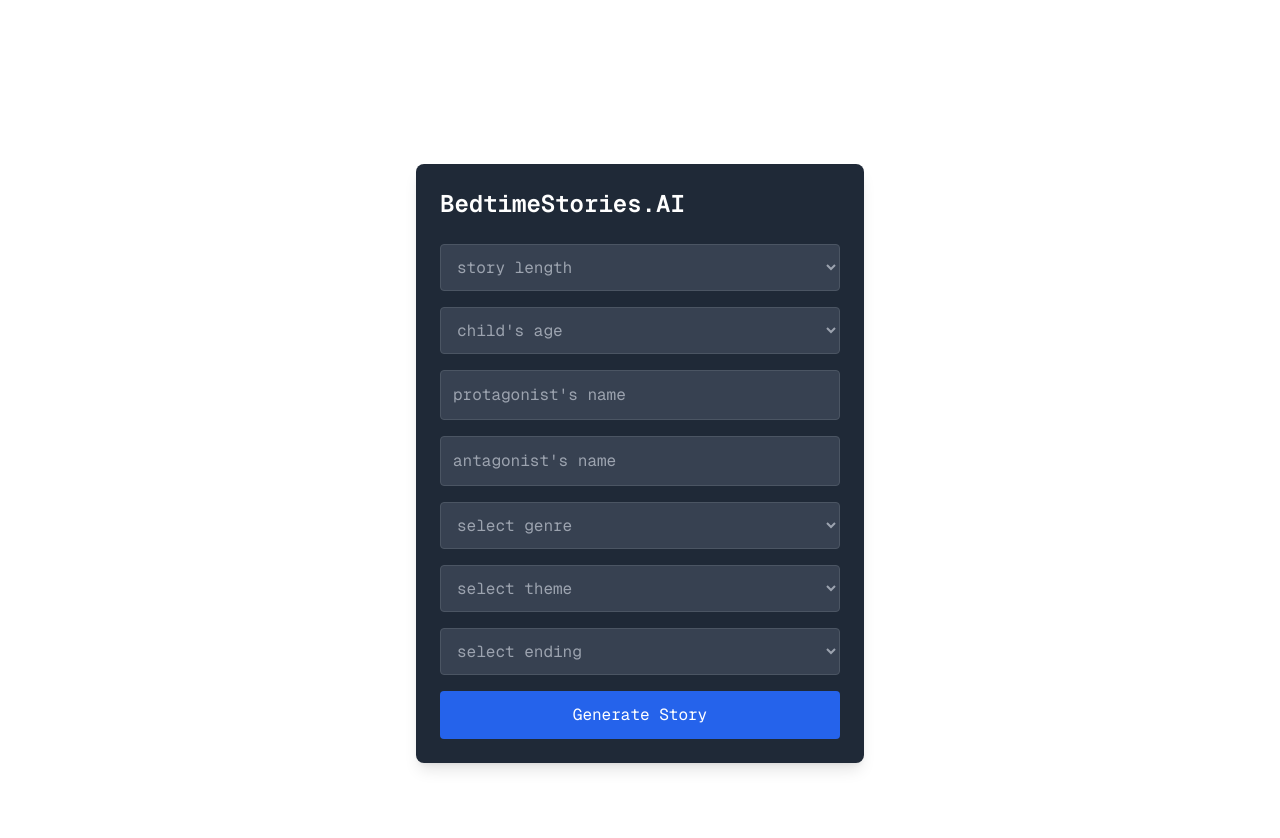
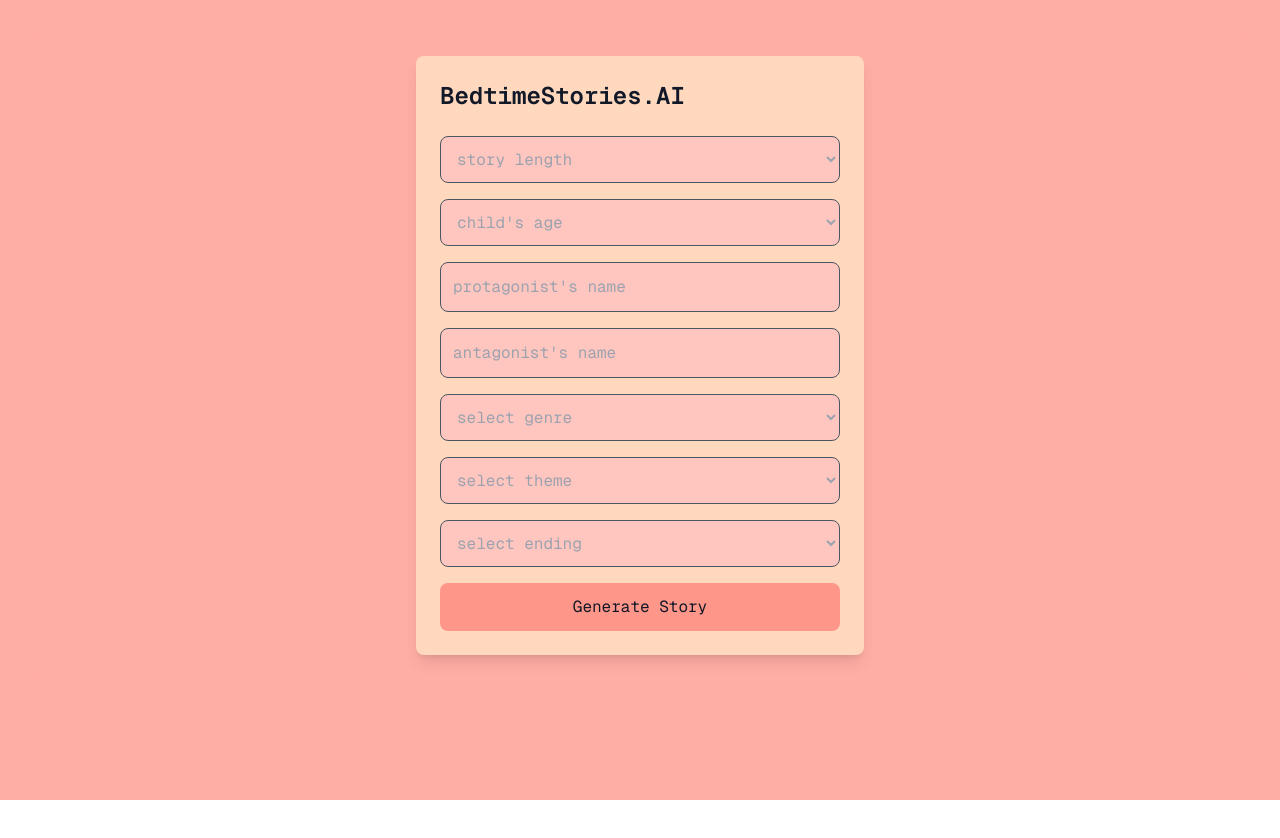
Before and after one commit to StevelandOH/bedtime-stories-ai, a Next.js app: page / in a window 1280 px wide. Shown: the top 838 px of the page. After the commit the page ends 800 px from the top, so only its background shows below. Built offline with nearby package versions, Linux system fonts and the light colour scheme.

Commit message:
Updated styles
Added a new hex color theme, not sure how I feel about it though:
        coralRed: "#FF968A"
        softPeach: "#FFAEA5"
        pastelPink: "#FFC5BF"
        lightBeige: "#FFD8BE"
        warmOrange: "#FFC8A2"

```diff
--- a/app/page.js
+++ b/app/page.js
@@ -2,8 +2,8 @@ import LandingPage from "./pages/LandingPage";
 
 export default function Home() {
   return (
-    <div className="grid grid-rows-[20px_1fr_20px] items-center justify-items-center min-h-screen p-8 pb-20 gap-16 sm:p-20 font-[family-name:var(--font-geist-sans)]">
-      <main className="flex flex-col gap-8 row-start-2 items-center sm:items-start">
+    <div className="p-8 bg-softPeach font-[family-name:var(--font-geist-sans)] min-h-screen">
+      <main className="shadow-neumorphism p-6 bg-softPeach rounded-lg">
         <LandingPage />
       </main>
       <footer
--- a/app/pages/GeneratedStory.js
+++ b/app/pages/GeneratedStory.js
@@ -1,6 +1,6 @@
 import Head from "next/head";
 
-const GeneratedStory = ({ story, onBack }) => {
+const GeneratedStory = ({ story, onBack, resubmit }) => {
   const extractTitleAndStory = (storyText) => {
     const lines = storyText.split("\n");
     const title = lines.find((line) => line.trim() !== "").trim();
@@ -27,21 +27,31 @@ const GeneratedStory = ({ story, onBack }) => {
           property="og:description"
           content={`Read the generated story titled "${title}" created with BedtimeStories.AI.`}
         />
-        <meta property="og:image" content="/path-to-your-image.png" />{" "}
-        {/* Update with your image path */}
+        <meta property="og:image" content="/path-to-your-image.png" />
         <meta name="twitter:card" content="summary_large_image" />
       </Head>
 
-      <div className="max-w-md mx-auto p-6 rounded-lg shadow-lg bg-gray-800 text-white">
+      <div className="max-w-md mx-auto p-6 rounded-lg shadow-lg bg-lightBeige text-gray-900">
         <h2 className="font-bold text-2xl mb-4">{title}</h2>
-        <p className="whitespace-pre-wrap text-gray-300">{extractedStory}</p>
+        <p className="whitespace-pre-wrap">{extractedStory}</p>
 
-        <button
-          onClick={() => onBack()}
-          className="mt-6 w-full p-3 bg-blue-600 text-white rounded hover:bg-blue-700 focus:outline-none focus:ring-4 focus:ring-blue-400 transition duration-300 transform hover:scale-105"
-        >
-          Back
-        </button>
+        <div className="flex justify-between mt-6 space-x-4">
+          {/* Back button */}
+          <button
+            onClick={() => onBack()}
+            className="w-full p-3 bg-coralRed rounded hover:bg-softPeach focus:outline-none focus:ring-4 focus:ring-softPeach transition duration-300 transform hover:scale-105"
+          >
+            back
+          </button>
+
+          {/* Refresh button */}
+          <button
+            onClick={(e) => resubmit(e)}
+            className="w-full p-3 bg-warmOrange  rounded hover:bg-lightBeige focus:outline-none focus:ring-4 focus:ring-lightBeige transition duration-300 transform hover:scale-105 flex items-center justify-center"
+          >
+            re-generate
+          </button>
+        </div>
       </div>
     </>
   );
--- a/app/pages/StoryForm.js
+++ b/app/pages/StoryForm.js
@@ -74,7 +74,13 @@ const StoryForm = () => {
 
   if (loading) return <Loading />;
   if (story)
-    return <GeneratedStory story={story} onBack={() => clearValues()} />;
+    return (
+      <GeneratedStory
+        story={story}
+        onBack={() => clearValues()}
+        resubmit={(e) => handleSubmit(e)}
+      />
+    );
 
   return (
     <>
@@ -96,14 +102,12 @@ const StoryForm = () => {
           property="og:description"
           content="Create personalized bedtime stories for kids using BedtimeStories.AI. Choose genre, theme, and characters for a unique adventure!"
         />
-        <meta property="og:image" content="/images/og-image.png" />{" "}
-        {/* Update with your image path */}
-        <meta property="og:url" content="https://your-domain.com" />{" "}
-        {/* Update with your domain */}
+        <meta property="og:image" content="/images/og-image.png" />
+        <meta property="og:url" content="https://your-domain.com" />
         <meta name="twitter:card" content="summary_large_image" />
       </Head>
 
-      <div className="max-w-md mx-auto p-6 rounded-lg shadow-lg bg-gray-800 text-white">
+      <div className="max-w-md mx-auto p-6 rounded-lg shadow-lg bg-lightBeige text-gray-900">
         {!loading && (
           <h1 className="font-bold text-2xl text-center sm:text-left mb-6 font-[family-name:var(--font-geist-mono)]">
             BedtimeStories.AI
@@ -112,15 +116,15 @@ const StoryForm = () => {
         {!loading && !story && (
           <form
             onSubmit={handleSubmit}
-            className="space-y-4 text-gray-300 font-[family-name:var(--font-geist-mono)]"
+            className="space-y-4 font-[family-name:var(--font-geist-mono)]"
           >
             <select
               value={storyLength}
               onChange={(e) => setStoryLength(e.target.value)}
               className={
-                age === ""
-                  ? "text-gray-400 w-full p-3 bg-gray-700 border border-gray-600 rounded focus:outline-none focus:ring-2 focus:ring-blue-400 transition duration-200"
-                  : "w-full p-3 bg-gray-700 border border-gray-600 rounded focus:outline-none focus:ring-2 focus:ring-blue-400 transition duration-200"
+                storyLength === ""
+                  ? "text-gray-400 w-full p-3 bg-pastelPink border border-gray-600 rounded-lg focus:outline-none focus:ring-2 focus:ring-softPeach transition duration-200"
+                  : "w-full p-3 bg-pastelPink border border-gray-600 rounded-lg focus:outline-none focus:ring-2 focus:ring-softPeach transition duration-200"
               }
               required
             >
@@ -133,13 +137,14 @@ const StoryForm = () => {
                 </option>
               ))}
             </select>
+
             <select
               value={age.toString()}
               onChange={(e) => setAge(e.target.value)}
               className={
                 age === ""
-                  ? "text-gray-400 w-full p-3 bg-gray-700 border border-gray-600 rounded focus:outline-none focus:ring-2 focus:ring-blue-400 transition duration-200"
-                  : "w-full p-3 bg-gray-700 border border-gray-600 rounded focus:outline-none focus:ring-2 focus:ring-blue-400 transition duration-200"
+                  ? "text-gray-400 w-full p-3 bg-pastelPink border border-gray-600 rounded-lg focus:outline-none focus:ring-2 focus:ring-softPeach transition duration-200"
+                  : "w-full p-3 bg-pastelPink border border-gray-600 rounded-lg focus:outline-none focus:ring-2 focus:ring-softPeach transition duration-200"
               }
               required
             >
@@ -152,12 +157,13 @@ const StoryForm = () => {
                 </option>
               ))}
             </select>
+
             <input
               type="text"
               placeholder="protagonist's name"
               value={protagonist}
               onChange={(e) => setProtagonist(e.target.value)}
-              className="w-full p-3 bg-gray-700 border border-gray-600 rounded focus:outline-none focus:ring-2 focus:ring-blue-400 transition duration-200"
+              className="w-full p-3 bg-pastelPink border border-gray-600 rounded-lg focus:outline-none focus:ring-2 focus:ring-softPeach transition duration-200"
               required
             />
             <input
@@ -165,7 +171,7 @@ const StoryForm = () => {
               placeholder="antagonist's name"
               value={antagonist}
               onChange={(e) => setAntagonist(e.target.value)}
-              className="w-full p-3 bg-gray-700 border border-gray-600 rounded focus:outline-none focus:ring-2 focus:ring-blue-400 transition duration-200"
+              className="w-full p-3 bg-pastelPink border border-gray-600 rounded-lg focus:outline-none focus:ring-2 focus:ring-softPeach transition duration-200"
               required
             />
             <select
@@ -173,8 +179,8 @@ const StoryForm = () => {
               onChange={(e) => setGenre(e.target.value)}
               className={
                 genre === ""
-                  ? "text-gray-400 w-full p-3 bg-gray-700 border border-gray-600 rounded focus:outline-none focus:ring-2 focus:ring-blue-400 transition duration-200"
-                  : "w-full p-3 bg-gray-700 border border-gray-600 rounded focus:outline-none focus:ring-2 focus:ring-blue-400 transition duration-200"
+                  ? "text-gray-400 w-full p-3 bg-pastelPink border border-gray-600 rounded-lg focus:outline-none focus:ring-2 focus:ring-softPeach transition duration-200"
+                  : "w-full p-3 bg-pastelPink border border-gray-600 rounded-lg focus:outline-none focus:ring-2 focus:ring-softPeach transition duration-200"
               }
               required
             >
@@ -187,13 +193,14 @@ const StoryForm = () => {
                 </option>
               ))}
             </select>
+
             <select
               value={theme}
               onChange={(e) => setTheme(e.target.value)}
               className={
                 theme === ""
-                  ? "text-gray-400 w-full p-3 bg-gray-700 border border-gray-600 rounded focus:outline-none focus:ring-2 focus:ring-blue-400 transition duration-200"
-                  : "w-full p-3 bg-gray-700 border border-gray-600 rounded focus:outline-none focus:ring-2 focus:ring-blue-400 transition duration-200"
+                  ? "text-gray-400 w-full p-3 bg-pastelPink border border-gray-600 rounded-lg focus:outline-none focus:ring-2 focus:ring-softPeach transition duration-200"
+                  : "w-full p-3 bg-pastelPink border border-gray-600 rounded-lg focus:outline-none focus:ring-2 focus:ring-softPeach transition duration-200"
               }
               required
             >
@@ -206,13 +213,14 @@ const StoryForm = () => {
                 </option>
               ))}
             </select>
+
             <select
               value={ending}
               onChange={(e) => setEnding(e.target.value)}
               className={
                 ending === ""
-                  ? "text-gray-400 w-full p-3 bg-gray-700 border border-gray-600 rounded focus:outline-none focus:ring-2 focus:ring-blue-400 transition duration-200"
-                  : "w-full p-3 bg-gray-700 border border-gray-600 rounded focus:outline-none focus:ring-2 focus:ring-blue-400 transition duration-200"
+                  ? "text-gray-400 w-full p-3 bg-pastelPink border border-gray-600 rounded-lg focus:outline-none focus:ring-2 focus:ring-softPeach transition duration-200"
+                  : "w-full p-3 bg-pastelPink border border-gray-600 rounded-lg focus:outline-none focus:ring-2 focus:ring-softPeach transition duration-200"
               }
               required
             >
@@ -228,7 +236,7 @@ const StoryForm = () => {
 
             <button
               type="submit"
-              className="w-full p-3 bg-blue-600 text-white rounded hover:bg-blue-700 focus:outline-none focus:ring-4 focus:ring-blue-400 transition duration-300 transform hover:scale-105"
+              className="w-full p-3 bg-coralRed rounded-lg hover:bg-warmOrange focus:outline-none focus:ring-4 focus:ring-lightBeige transition duration-300 transform hover:scale-105"
             >
               Generate Story
             </button>
--- a/tailwind.config.js
+++ b/tailwind.config.js
@@ -8,8 +8,11 @@ module.exports = {
   theme: {
     extend: {
       colors: {
-        background: "var(--background)",
-        foreground: "var(--foreground)",
+        coralRed: "#FF968A",
+        softPeach: "#FFAEA5",
+        pastelPink: "#FFC5BF",
+        lightBeige: "#FFD8BE",
+        warmOrange: "#FFC8A2",
       },
     },
   },
```
